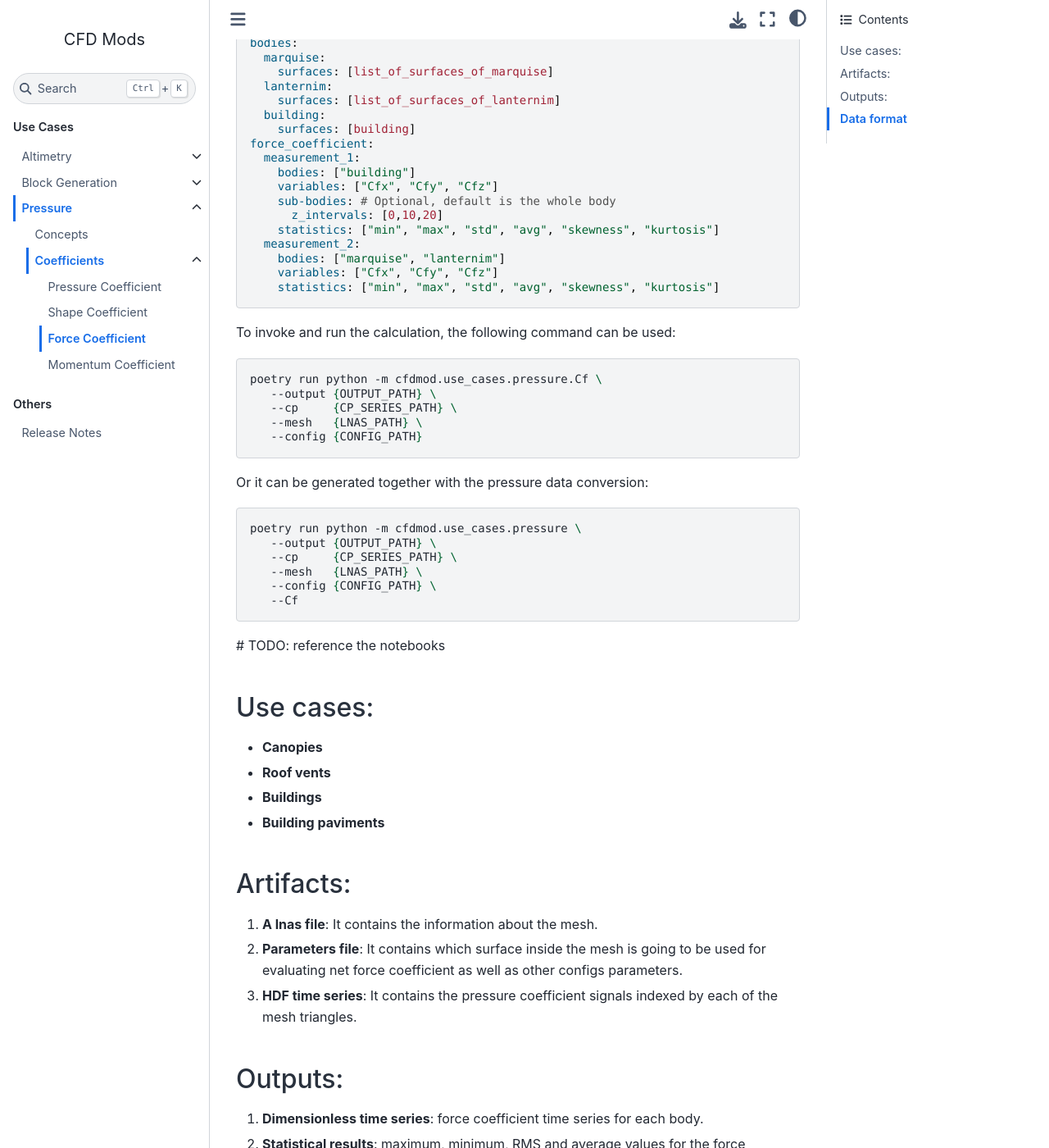
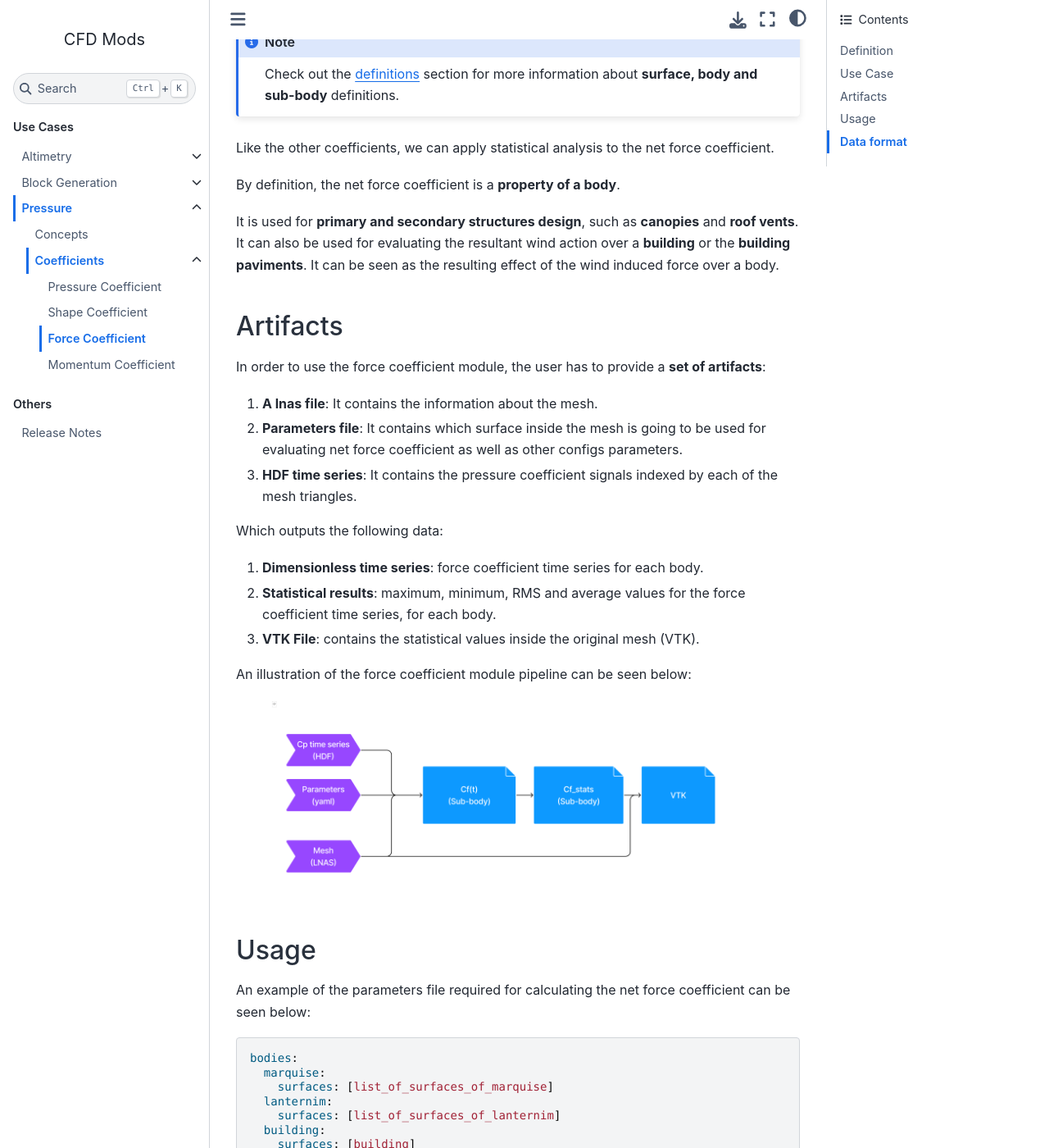
Before and after one commit to AeroSim-CFD/cfdmod, a Sphinx documentation site: the page built from docs/source/use_cases/pressure/coefficients/force_coefficient.rst, in a window 1280 px wide and 1400 px high, scrolled down 2307 px. Shown: the whole window at 82% size. Built offline with Sphinx 7.4.7 and the Sphinx Book theme 1.1.4, drawn with Linux system fonts in a browser that asks for light colours; some of the changed text lies outside the part shown.

Commit message:
force coefficient corrections

```diff
--- a/docs/source/use_cases/pressure/coefficients/force_coefficient.rst
+++ b/docs/source/use_cases/pressure/coefficients/force_coefficient.rst
@@ -1,6 +1,14 @@
 *****************
 Force Coefficient
 *****************
+
+The **Force Coefficient**, :math:`C_f`, is a dimensionless parameter that provides a generalized representation of the **resultant forces** experienced by an object within a fluid flow.
+It offers a means to evaluate the **cumulative effect** of pressure coefficients, :math:`c_p` across different regions of an object's surface and how these pressures translate into aerodynamic forces.
+
+:math:`C_f` is a fundamental tool for assessing lift, drag, and other forces crucial for the design and analysis of aerodynamic components.
+
+Definition
+==========
 
 This coefficient is defined as a net resulting force coefficient of a body.
 A body is composed by a **set of surfaces**.
@@ -49,6 +57,9 @@ One can also define the representative area as a vector:
 .. math::
    A_{rep} = [A_x, A_y, A_z]
 
+Use Case
+========
+
 A common application of the net force coefficient requires sectioning the body in different **sub-bodies**.
 To do so, a similar logic applied to the shape coefficient is used to **determine the respective sub-body** of each of the body's triangles.
 If its center lies inside the sub-body volume, then it belongs to it.
@@ -62,8 +73,33 @@ Like the other coefficients, we can apply statistical analysis to the net force
 
 By definition, the net force coefficient is a **property of a body**.
 
-It is used for primary and secondary structures design.
-It can be seen as the resulting effect of the wind induced stress over a body.
+It is used for **primary and secondary structures design**, such as **canopies** and **roof vents**.
+It can also be used for evaluating the resultant wind action over a **building** or the **building paviments**.
+It can be seen as the resulting effect of the wind induced force over a body.
+
+Artifacts
+=========
+
+In order to use the force coefficient module, the user has to provide a **set of artifacts**:
+
+#. **A lnas file**: It contains the information about the mesh.
+#. **Parameters file**: It contains which surface inside the mesh is going to be used for evaluating net force coefficient as well as other configs parameters.
+#. **HDF time series**: It contains the pressure coefficient signals indexed by each of the mesh triangles.
+
+Which outputs the following data:
+
+#. **Dimensionless time series**: force coefficient time series for each body.
+#. **Statistical results**: maximum, minimum, RMS and average values for the force coefficient time series, for each body.
+#. **VTK File**: contains the statistical values inside the original mesh (VTK).
+
+An illustration of the force coefficient module pipeline can be seen below:
+
+.. image:: /_static/pressure/Cf_pipeline.png
+    :width: 90 %
+    :align: center
+
+Usage
+=====
 
 An example of the parameters file required for calculating the net force coefficient can be seen below:
 
@@ -92,29 +128,6 @@ Or it can be generated together with the pressure data conversion:
       --Cf
 
 # TODO: reference the notebooks
-
-
-Use cases:
-==========
-
-* **Canopies**
-* **Roof vents**
-* **Buildings**
-* **Building paviments**
-
-Artifacts:
-==========
-
-#. **A lnas file**: It contains the information about the mesh.
-#. **Parameters file**: It contains which surface inside the mesh is going to be used for evaluating net force coefficient as well as other configs parameters.
-#. **HDF time series**: It contains the pressure coefficient signals indexed by each of the mesh triangles.
-
-Outputs:
-========
-
-#. **Dimensionless time series**: force coefficient time series for each body.
-#. **Statistical results**: maximum, minimum, RMS and average values for the force coefficient time series, for each body.
-#. **VTK File**: contains the statistical values inside the original mesh (VTK).
 
 Data format
 ===========
```
Also changed, not shown: docs/source/_static/pressure/Cf_pipeline.png (added).
